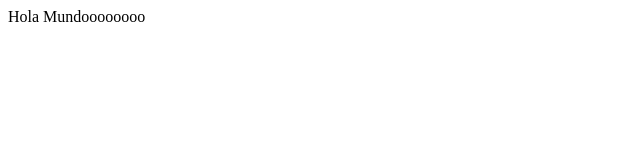
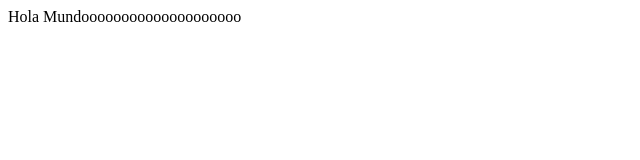
Before and after one commit to kleyfat12/proyectoDemoCursoPrework, a plain HTML site: page index.html in a window 1280 px wide. Shown: the whole page, without its empty margins (0-640 px from the left). Drawn offline with Linux system fonts and the light colour scheme.

Commit message:
second commit

```diff
--- a/index.html
+++ b/index.html
@@ -7,6 +7,6 @@
     <title>WSL</title>
 </head>
 <body>
-    <div>Hola Mundoooooooo</div>
+    <div>Hola Mundoooooooooooooooooooo</div>
 </body>
 </html>
```
